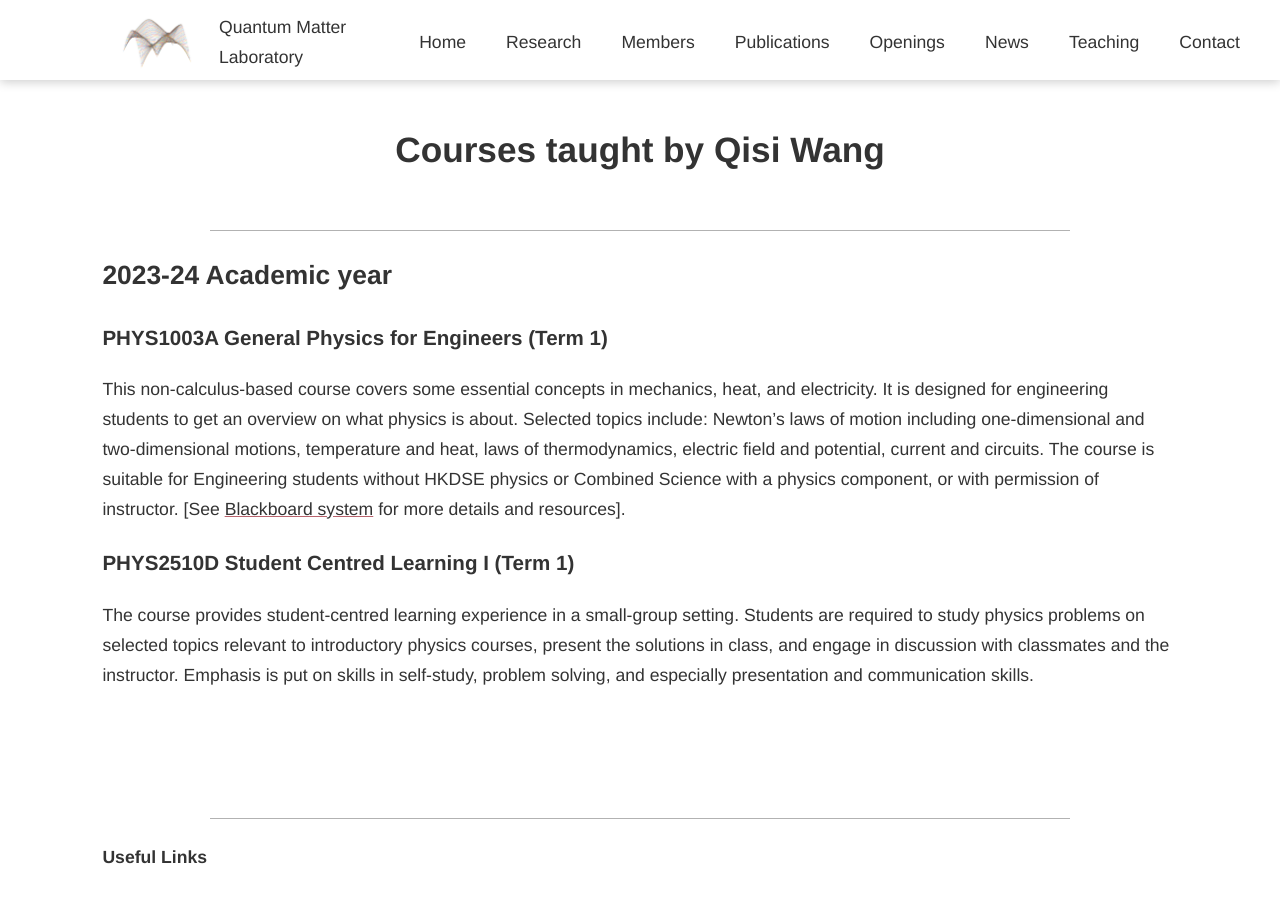
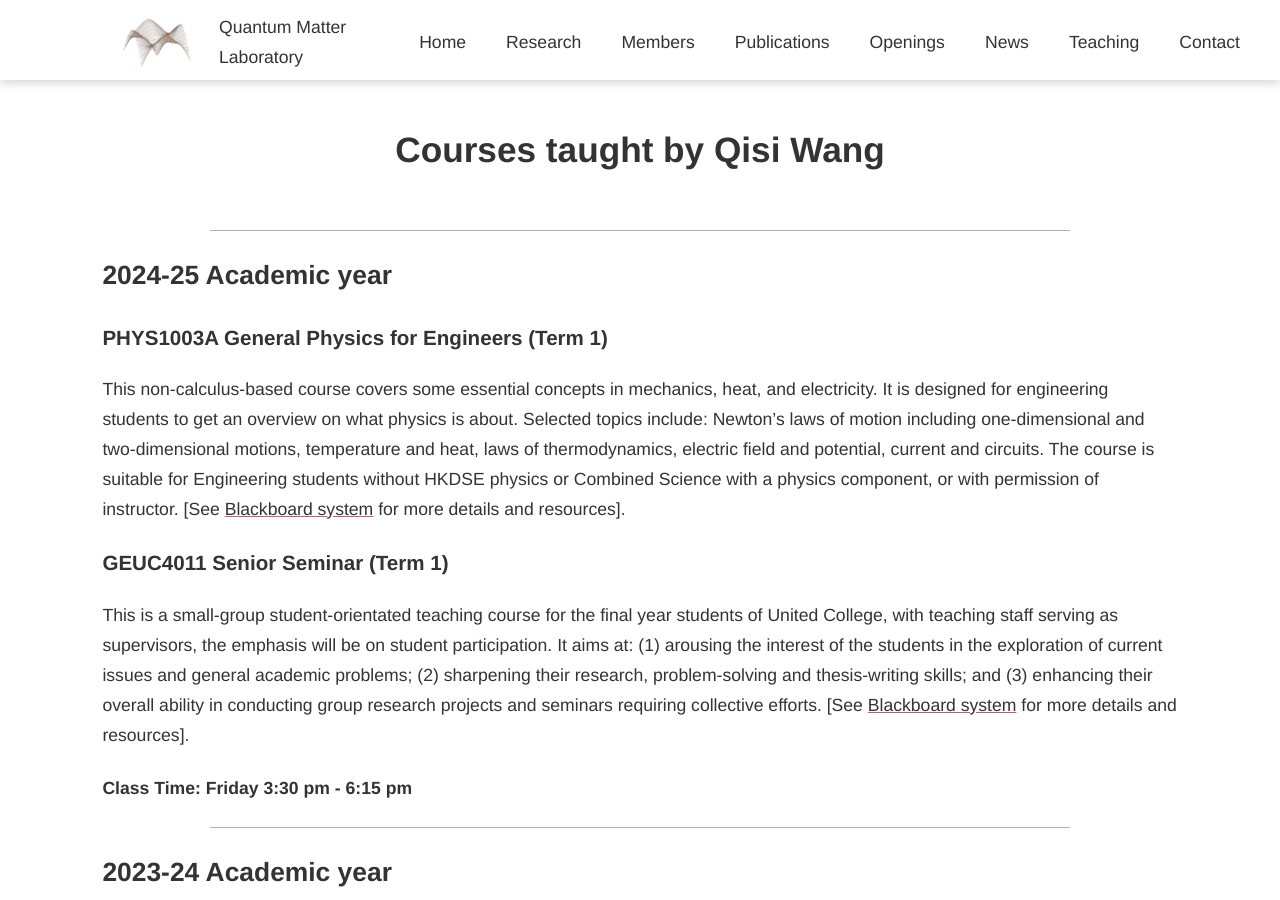
Before and after one commit to qmcuhk/qmcuhk.github.io, a Jekyll site: the page built from _pages/teaching.md, in a window 1280 px wide and 900 px high, scrolled down 700 px. Built offline with Jekyll 4.4.1, drawn with Linux system fonts in a browser that asks for light colours; some web fonts are replaced.

Commit message:
update teaching  page

```diff
--- a/_pages/teaching.md
+++ b/_pages/teaching.md
@@ -9,11 +9,23 @@ banner-path: dalle_teaching_image.png
 <h1>Courses taught by Qisi Wang</h1>
 </div>
 <hr>
+## 2024-25 Academic year
+
+### PHYS1003A General Physics for Engineers (Term 1)
+
+This non-calculus-based course covers some essential concepts in mechanics, heat, and electricity.  It is designed for engineering students to get an overview on what physics is about.  Selected topics include: Newton’s laws of motion including one-dimensional and two-dimensional motions, temperature and heat, laws of thermodynamics, electric field and potential, current and circuits.  The course is suitable for Engineering students without HKDSE physics or Combined Science with a physics component, or with permission of instructor. [See [Blackboard system](https://blackboard.cuhk.edu.hk) for more details and resources].
+
+### GEUC4011 Senior Seminar (Term 1)
+
+This is a small-group student-orientated teaching course for the final year students of United College, with teaching staff serving as supervisors, the emphasis will be on student participation. It aims at: (1) arousing the interest of the students in the exploration of current issues and general academic problems; (2) sharpening their research, problem-solving and thesis-writing skills; and (3) enhancing their overall ability in conducting group research projects and seminars requiring collective efforts. [See [Blackboard system](https://blackboard.cuhk.edu.hk) for more details and resources].
+#### Class Time: Friday 3:30 pm - 6:15 pm
+
+<hr>
 ## 2023-24 Academic year
 
 ### PHYS1003A General Physics for Engineers (Term 1)
 
-This non-calculus-based course covers some essential concepts in mechanics, heat, and electricity.  It is designed for engineering students to get an overview on what physics is about.  Selected topics include: Newton’s laws of motion including one-dimensional and two-dimensional motions, temperature and heat, laws of thermodynamics, electric field and potential, current and circuits.  The course is suitable for Engineering students without HKDSE physics or Combined Science with a physics component, or with permission of instructor. [See [Blackboard system](https://blackboard.cuhk.edu.hk/ultra/stream) for more details and resources].
+This non-calculus-based course covers some essential concepts in mechanics, heat, and electricity.  It is designed for engineering students to get an overview on what physics is about.  Selected topics include: Newton’s laws of motion including one-dimensional and two-dimensional motions, temperature and heat, laws of thermodynamics, electric field and potential, current and circuits.  The course is suitable for Engineering students without HKDSE physics or Combined Science with a physics component, or with permission of instructor. [See [Blackboard system](https://blackboard.cuhk.edu.hk) for more details and resources].
 
 ### PHYS2510D Student Centred Learning I (Term 1)
 
```
Also changed, not shown: 1 other file.
